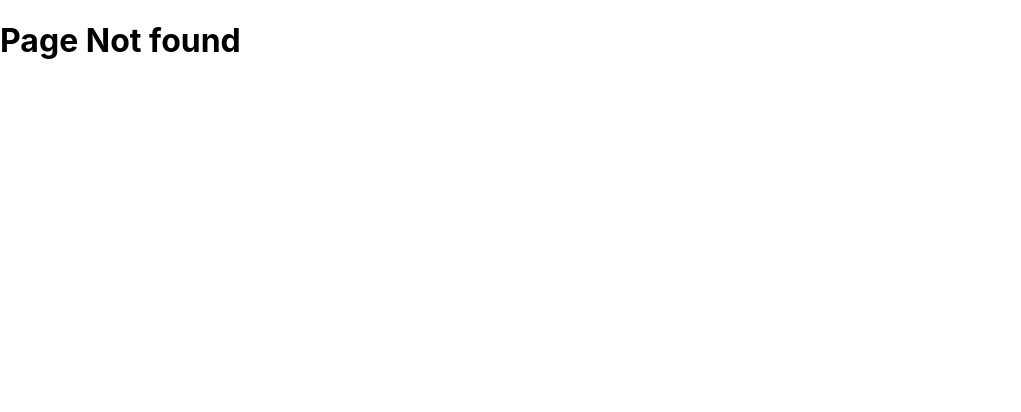
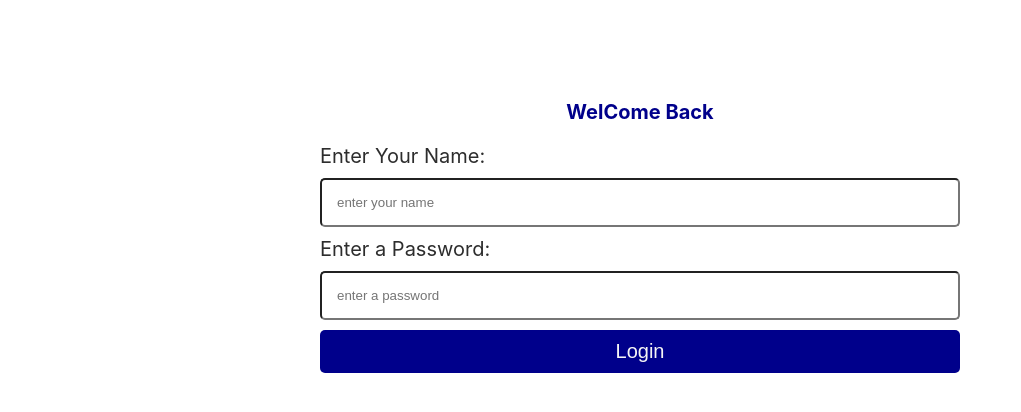
Before and after one commit to rahatalmas/JWT-Auth-React-Express, a React (Create React App) app in the folder Client/blogger-point/: page /login in a window 1280 px wide. Before the commit this address had no page. Shown: the top 412 px of the page, without its empty margins (0-1021 px from the left). Built offline with nearby package versions, Linux system fonts and the light colour scheme.

Commit message:
loginForm

```diff
--- a/Client/blogger-point/src/App.js
+++ b/Client/blogger-point/src/App.js
@@ -2,6 +2,7 @@ import { useContext } from 'react';
 import {createBrowserRouter,RouterProvider} from 'react-router-dom';
 import './App.css';
 import Register from './Components/Register';
+import Login from './Components/Login';
 import Nav from './Navigations/Nav';
 import Home from './Components/Home';
 import AuthContext from './Context/UserAuthContext';
@@ -16,10 +17,14 @@ function App() {
       errorElement:<h1>Page Not found</h1>,
       children:[
         {
-          path:"/",
+          index:true,
           element:<Home/>
         }
       ]
+    },
+    {
+      path:"/login",
+      element:<Login/>
     }
   ]);
 
--- a/Client/blogger-point/src/Components/Login.js
+++ b/Client/blogger-point/src/Components/Login.js
@@ -0,0 +1,70 @@
+import {useRef,useState,useEffect,useContext} from 'react';
+import AuthContext from '../Context/UserAuthContext';
+
+const Login = () => {
+
+    const firstInput = useRef();
+    const [username,setUserName] = useState('');
+    const [password,setPassword] = useState('');
+    const {setAuth} = useContext(AuthContext);
+
+    useEffect(()=>{
+        firstInput.current.focus();
+    },[]);
+
+    const LoginFormSubmit = async (e) =>{
+        e.preventDefault();
+        let user = {
+            username
+            ,password
+        }
+        let response = await fetch(
+            "http://localhost:5000/user/login",
+            {
+                method:"POST",
+                headers:{
+                    "Content-Type":"application/json"
+                },
+                body:JSON.stringify(user)
+            }
+        )
+        let userData = await response.json();
+        setAuth(userData);
+        setUserName('');
+        setPassword('');
+    }
+
+    return(
+        <>
+        <section>
+            <div className='registerAndlogin-form' >
+                <h3 style={{textAlign:"center",color:"darkblue",fontSize:"20px"}}>WelCome Back</h3>
+                <form onSubmit={LoginFormSubmit}>
+                    <label htmlFor="username">Enter Your Name: </label>
+                    <input ref = {firstInput}
+                        type="text"
+                        id="username"
+                        name="username"
+                        value={username}
+                        placeholder='enter your name'
+                        onChange={(e)=>setUserName(e.target.value)}
+                        required
+                    />
+                    <label htmlFor="password">Enter a Password: </label>
+                    <input type="password"
+                        id="password"
+                        name="password"
+                        value={password}
+                        placeholder='enter a password'
+                        onChange={(e)=>setPassword(e.target.value)}
+                        required
+                    />
+                    <button className='form-button' type='submit' >Login</button>
+                </form>
+            </div>
+        </section>
+        </>
+    );
+}
+
+export default Login;
--- a/Client/blogger-point/src/Components/Register.js
+++ b/Client/blogger-point/src/Components/Register.js
@@ -1,4 +1,5 @@
 import {useRef,useState,useEffect,useContext} from 'react';
+import { NavLink } from 'react-router-dom';
 import AuthContext from '../Context/UserAuthContext';
 
 const Register = () => {
@@ -73,8 +74,13 @@ const Register = () => {
                         onChange={(e)=>setPassword(e.target.value)}
                         required
                     />
-                    <button className='form-button' type='submit' >Register</button>
+                    <button className='form-button' type='submit' >SignUp</button>
                 </form>
+                <p style={{fontSize:"20px",textAlign:"center"}}>Already Have Account?
+                    <span style={{marginLeft:"5px",fontSize:"25px",cursor:"pointer"}}>
+                        <NavLink to="/login">Login</NavLink>
+                    </span>
+                </p>
             </div>
         </section>
         </>
```
